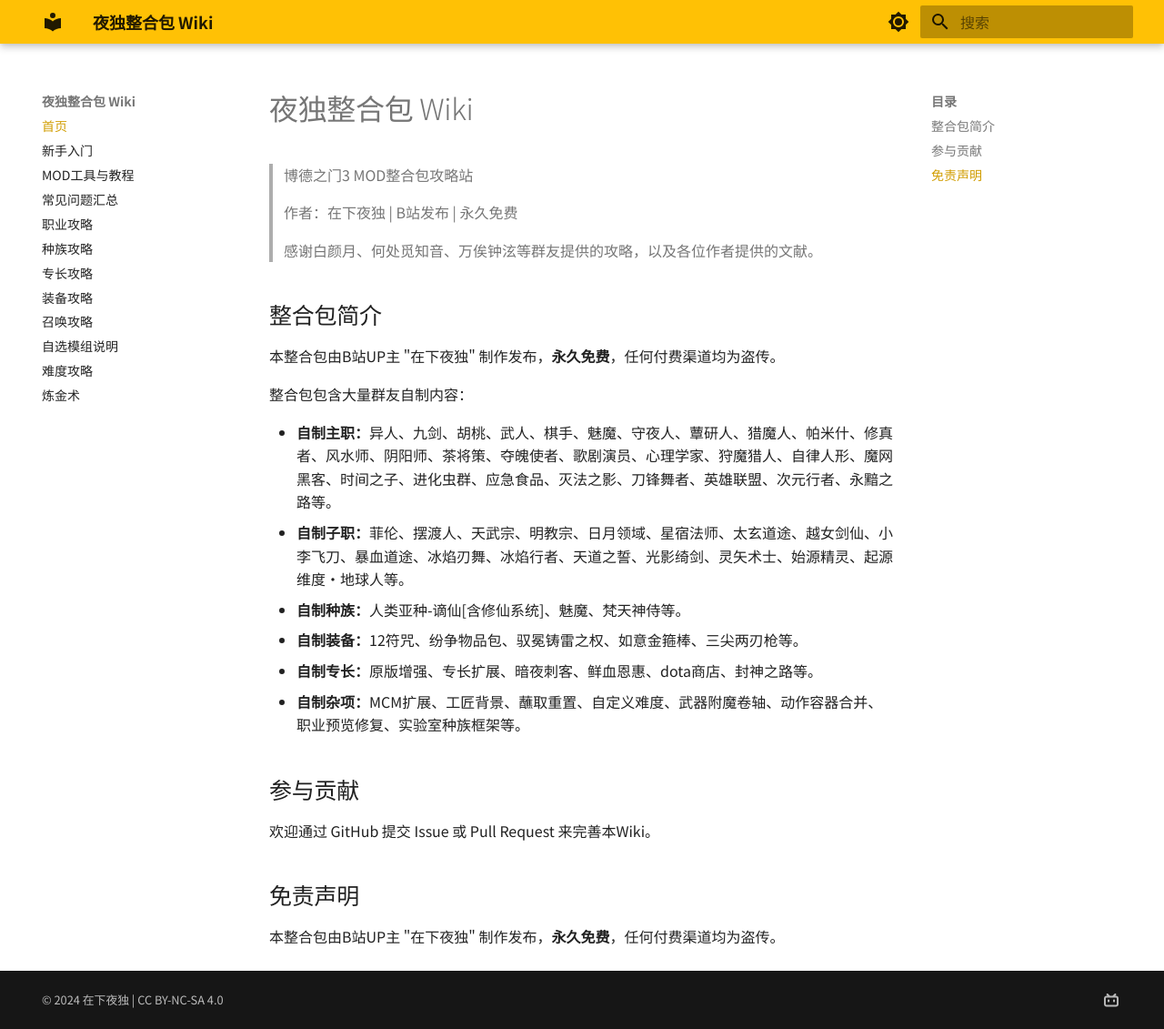
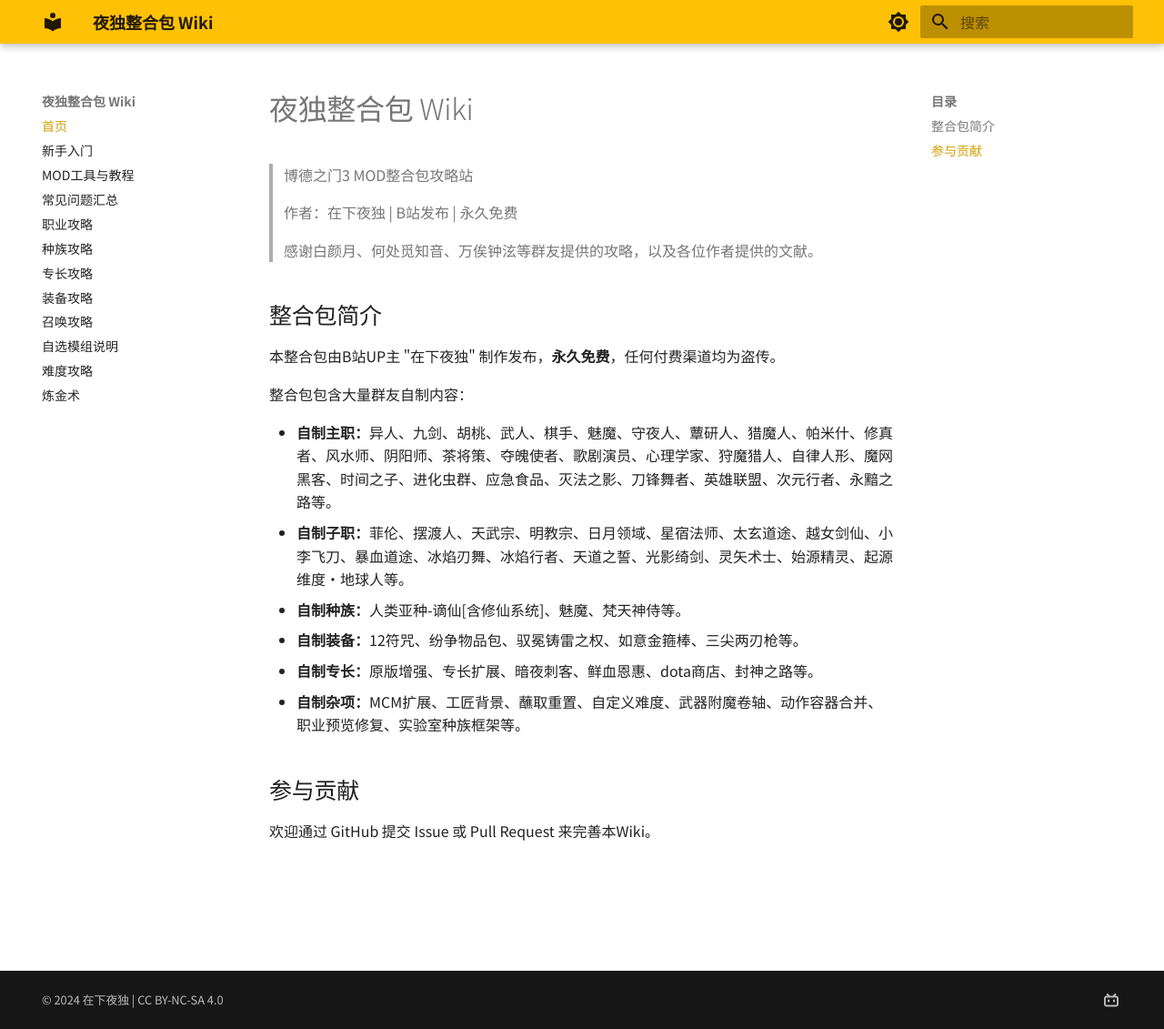
Before and after one commit to oiclyd/bg3-mod-wiki, an MkDocs documentation site: the page built from docs/index.md, in a window 1280 px wide and 1131 px high. Shown: the whole window at 91% size. Built offline with MkDocs 1.6.1 and Material for MkDocs 9.7.7, drawn with Linux system fonts in a browser that asks for light colours.

Commit message:
添加navigation.sections恢复右侧页面子标题目录，移除首页免责声明

```diff
--- a/docs/index.md
+++ b/docs/index.md
@@ -22,7 +22,3 @@
 ## 参与贡献
 
 欢迎通过 GitHub 提交 Issue 或 Pull Request 来完善本Wiki。
-
-## 免责声明
-
-本整合包由B站UP主 "在下夜独" 制作发布，**永久免费**，任何付费渠道均为盗传。
--- a/mkdocs.yml
+++ b/mkdocs.yml
@@ -26,6 +26,7 @@
     code: JetBrains Mono
   favicon: assets/images/favicon.png
   features:
+    - navigation.sections
     - navigation.top
     - search.suggest
     - search.highlight
```
